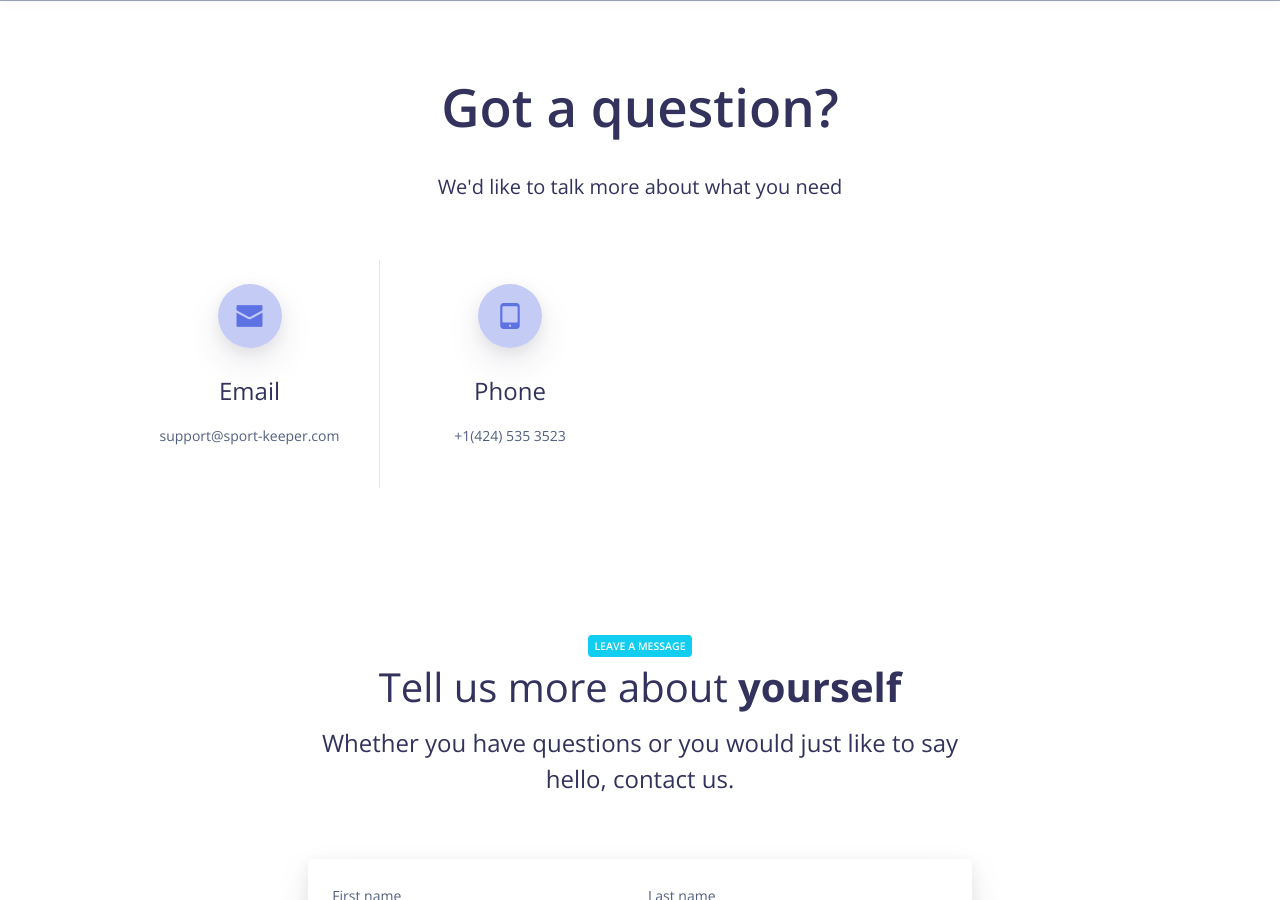
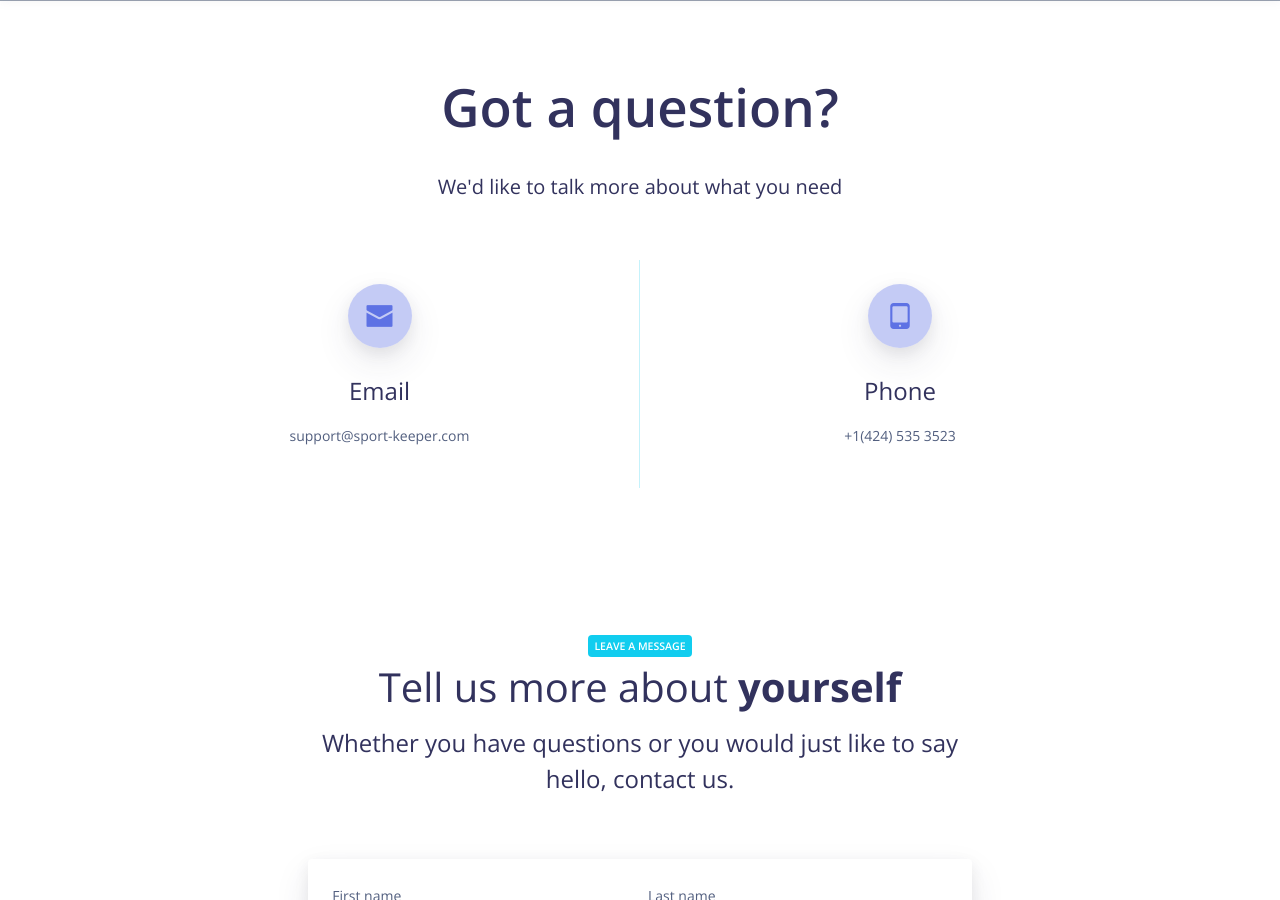
Before and after one commit to Sport-Keeper/Sport-Keeper.github.io, a Jekyll site: the page built from _pages/contact.md, in a window 1280 px wide and 900 px high, scrolled down 383 px. Built offline with Jekyll 4.4.1, drawn with Linux system fonts in a browser that asks for light colours; nearby versions of some CDN libraries.

Commit message:
changed the contact page header

```diff
--- a/_includes/components/headers/contact-page-header.html
+++ b/_includes/components/headers/contact-page-header.html
@@ -10,7 +10,7 @@
       </div>
     </div>
     <div class="row">
-      <div class="col-lg-3 col-md-6 col-6">
+      <div class="col-lg-6 col-md-6 col-6">
         <div class="info info-hover">
           <div class="icon icon-shape icon-shape-primary icon-lg shadow rounded-circle text-primary">
             <i class="ni ni-email-83"></i>
@@ -19,7 +19,7 @@
           <p class="description px-0">support@sport-keeper.com</p>
         </div>
       </div>
-      <div class="col-lg-3 col-md-6 col-6">
+      <div class="col-lg-6 col-md-6 col-6">
         <div class="info info-hover">
           <div class="icon icon-shape icon-shape-primary icon-lg shadow rounded-circle text-primary">
             <i class="ni ni-mobile-button"></i>
```
